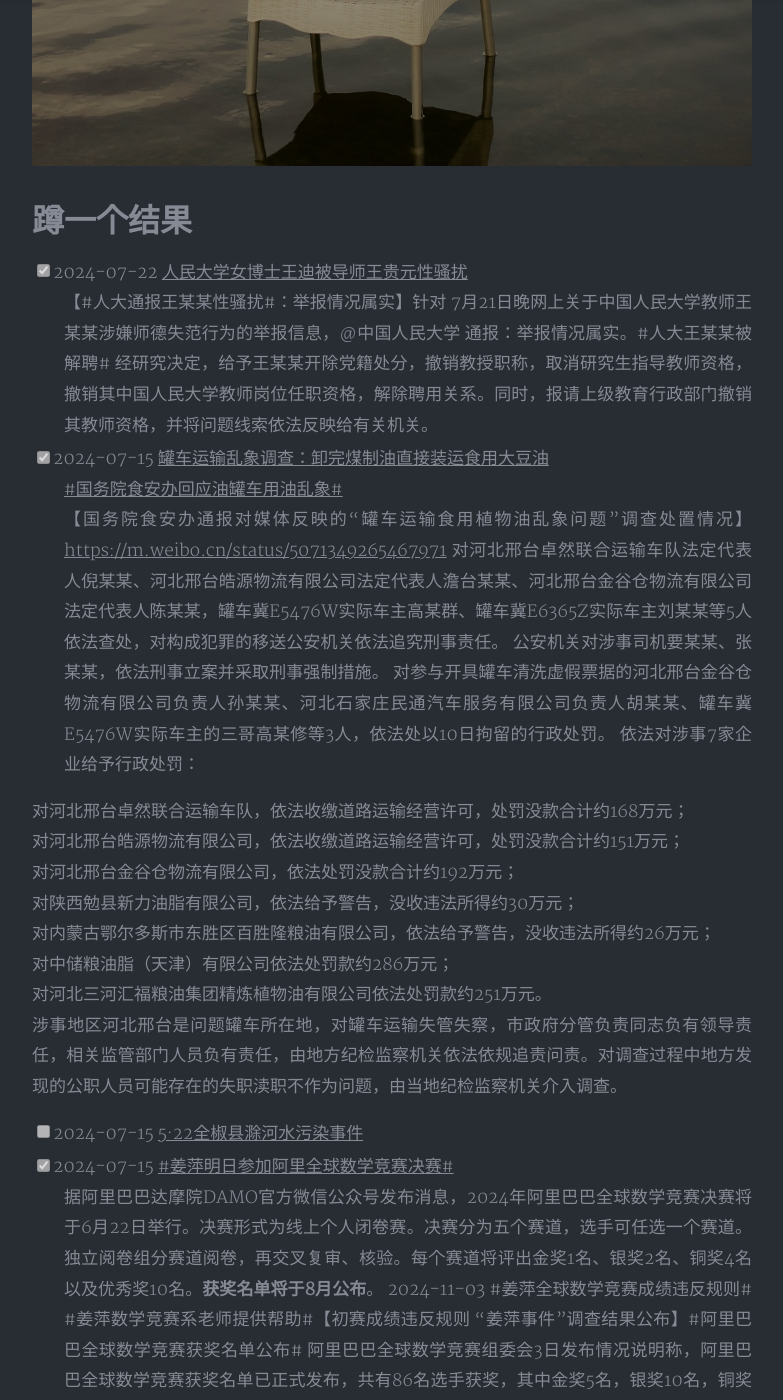
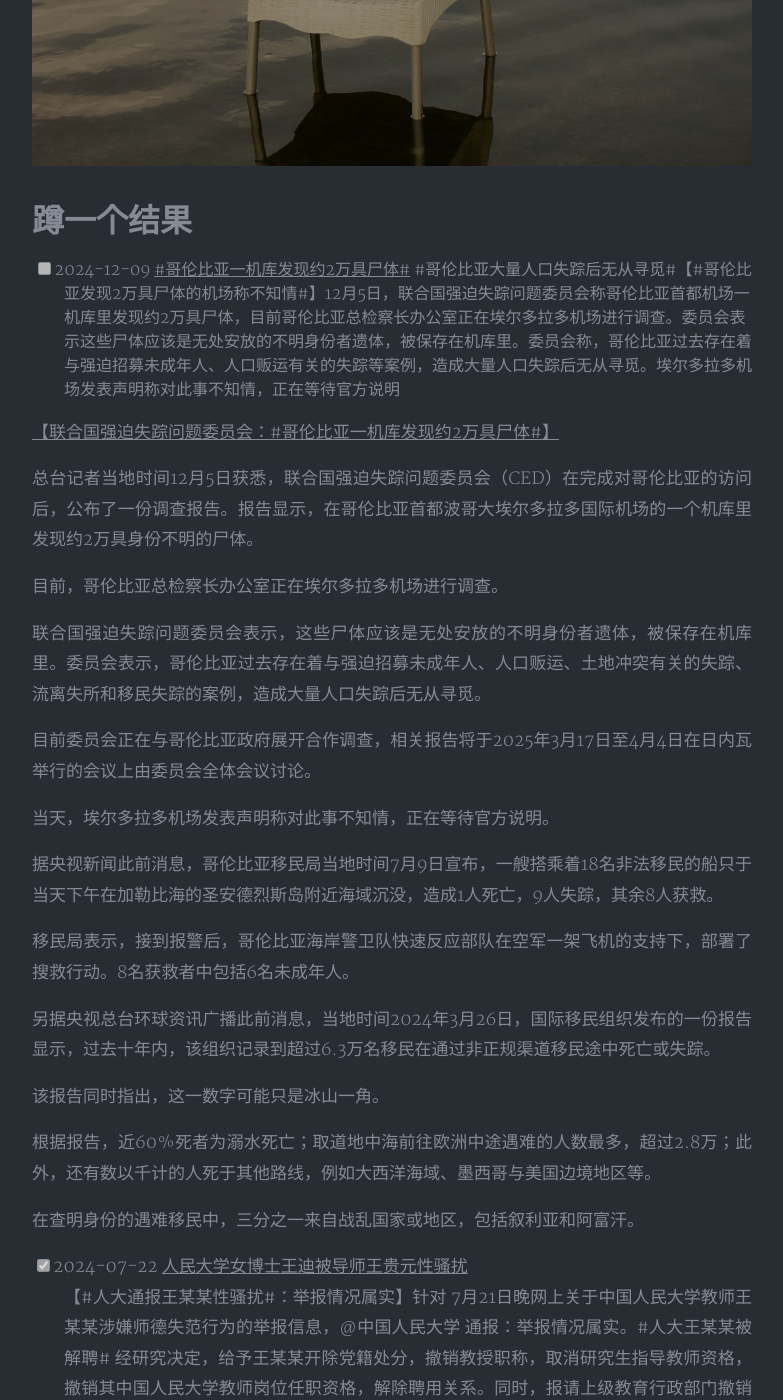
Before and after one commit to stardust1900/stardust1900.github.io, a Jekyll site: the page built from _posts/2099-12-31-wait-for-the-result.md, in a window 1280 px wide and 1400 px high, scrolled down 986 px. Shown: the whole window, without its empty margins (248-1031 px from the left). Built offline with Jekyll 4.4.1, drawn with Linux system fonts in a browser that asks for light colours; nearby versions of some CDN libraries; comment, search, counter and statistics services are not loaded; a style sheet for code colours, icons or effects is not loaded.

Commit message:
蹲一个结果

```diff
--- a/_posts/2099-12-31-wait-for-the-result.md
+++ b/_posts/2099-12-31-wait-for-the-result.md
@@ -11,6 +11,32 @@ tags: [社会热点]
 ![](/assets/images/20991231/wait.jpeg)
 
 # 蹲一个结果
+- [ ] 2024-12-09 [#哥伦比亚一机库发现约2万具尸体#](https://weibo.com/1644114654/P3zMHcZDR?refer_flag=1001030103_)
+#哥伦比亚大量人口失踪后无从寻觅#【#哥伦比亚发现2万具尸体的机场称不知情#】12月5日，联合国强迫失踪问题委员会称哥伦比亚首都机场一机库里发现约2万具尸体，目前哥伦比亚总检察长办公室正在埃尔多拉多机场进行调查。委员会表示这些尸体应该是无处安放的不明身份者遗体，被保存在机库里。委员会称，哥伦比亚过去存在着与强迫招募未成年人、人口贩运有关的失踪等案例，造成大量人口失踪后无从寻觅。埃尔多拉多机场发表声明称对此事不知情，正在等待官方说明
+
+[【联合国强迫失踪问题委员会：#哥伦比亚一机库发现约2万具尸体#】](https://weibo.com/1499104401/P3yxI6W8k?refer_flag=1001030103_)
+
+总台记者当地时间12月5日获悉，联合国强迫失踪问题委员会（CED）在完成对哥伦比亚的访问后，公布了一份调查报告。报告显示，在哥伦比亚首都波哥大埃尔多拉多国际机场的一个机库里发现约2万具身份不明的尸体。
+
+目前，哥伦比亚总检察长办公室正在埃尔多拉多机场进行调查。
+
+联合国强迫失踪问题委员会表示，这些尸体应该是无处安放的不明身份者遗体，被保存在机库里。委员会表示，哥伦比亚过去存在着与强迫招募未成年人、人口贩运、土地冲突有关的失踪、流离失所和移民失踪的案例，造成大量人口失踪后无从寻觅。
+
+目前委员会正在与哥伦比亚政府展开合作调查，相关报告将于2025年3月17日至4月4日在日内瓦举行的会议上由委员会全体会议讨论。
+
+当天，埃尔多拉多机场发表声明称对此事不知情，正在等待官方说明。
+
+据央视新闻此前消息，哥伦比亚移民局当地时间7月9日宣布，一艘搭乘着18名非法移民的船只于当天下午在加勒比海的圣安德烈斯岛附近海域沉没，造成1人死亡，9人失踪，其余8人获救。
+
+移民局表示，接到报警后，哥伦比亚海岸警卫队快速反应部队在空军一架飞机的支持下，部署了搜救行动。8名获救者中包括6名未成年人。
+
+另据央视总台环球资讯广播此前消息，当地时间2024年3月26日，国际移民组织发布的一份报告显示，过去十年内，该组织记录到超过6.3万名移民在通过非正规渠道移民途中死亡或失踪。
+
+该报告同时指出，这一数字可能只是冰山一角。
+
+根据报告，近60%死者为溺水死亡；取道地中海前往欧洲中途遇难的人数最多，超过2.8万；此外，还有数以千计的人死于其他路线，例如大西洋海域、墨西哥与美国边境地区等。
+
+在查明身份的遇难移民中，三分之一来自战乱国家或地区，包括叙利亚和阿富汗。
 
 - [x] 2024-07-22 [人民大学女博士王迪被导师王贵元性骚扰](https://weibo.com/5428681933/OoCxprEpN)
 【#人大通报王某某性骚扰#：举报情况属实】针对 7月21日晚网上关于中国人民大学教师王某某涉嫌师德失范行为的举报信息，@中国人民大学 通报：举报情况属实。#人大王某某被解聘#
```
